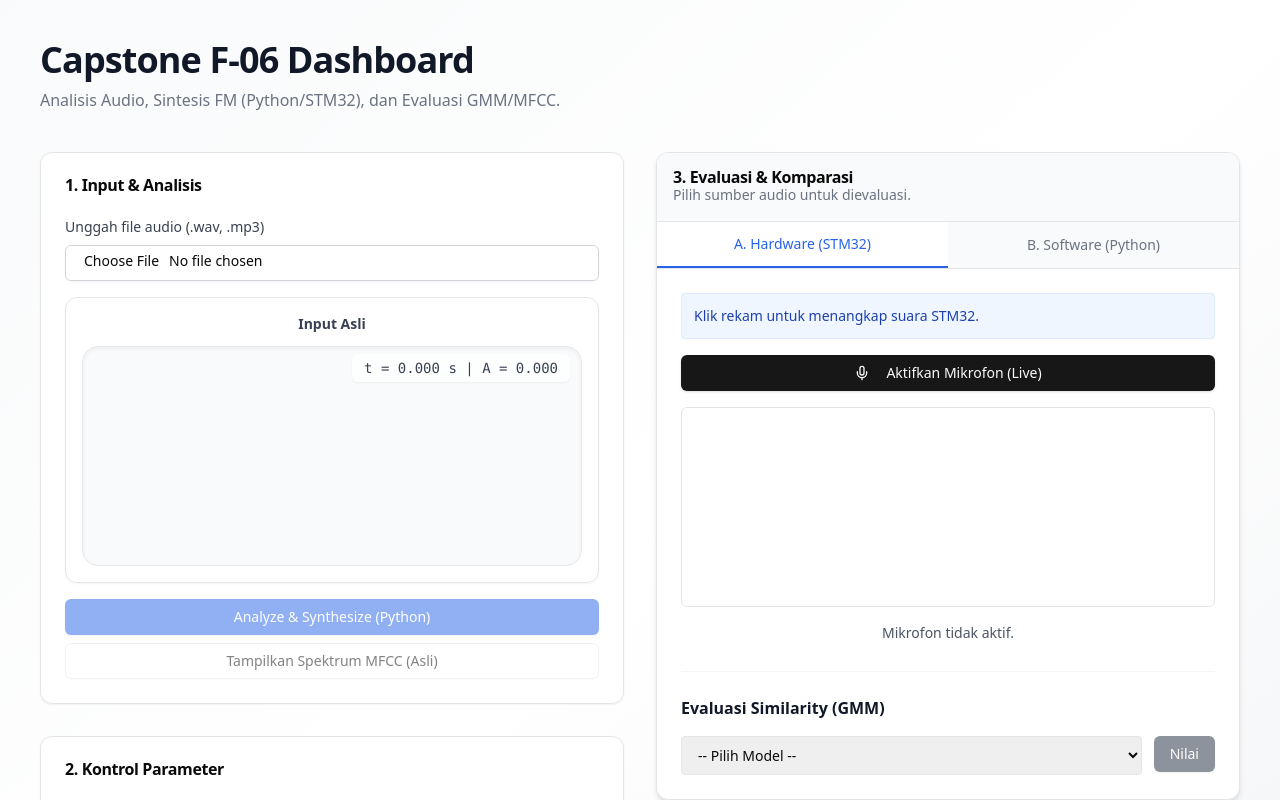
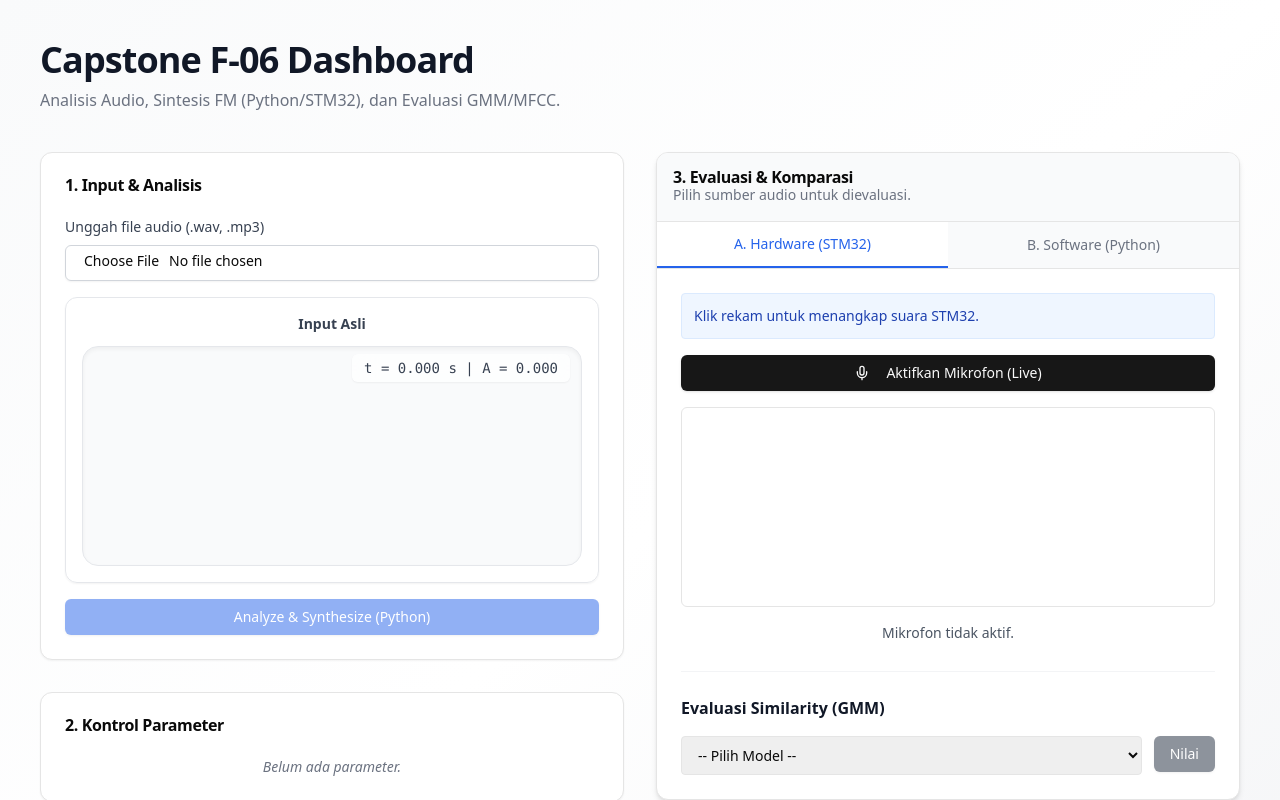
Before and after one commit to hafidhhusna/capstone-f06-gamasynth, a Next.js app in the folder web/gamaasynth/: page / in a window 1280 px wide. Shown: the top 800 px of the page. Built offline with nearby package versions, Linux system fonts and the light colour scheme.

Commit message:
delete mfcc for real audio

```diff
--- a/web/gamaasynth/app/api/approx-params-send/route.ts
+++ b/web/gamaasynth/app/api/approx-params-send/route.ts
@@ -20,7 +20,7 @@ export async function POST(req: NextRequest) {
     const formDataPython = new FormData();
     formDataPython.append("file", buffer, { filename: file.name, contentType: file.type });
 
-    const fastapiRes = await fetch(`http://localhost:8080/synthesize/analyze`, {
+    const fastapiRes = await fetch(`${process.env.NEXT_PUBLIC_API_URL!}/synthesize/analyze`, {
       method: "POST",
       body: formDataPython as any,
     });
--- a/web/gamaasynth/app/page.tsx
+++ b/web/gamaasynth/app/page.tsx
@@ -41,7 +41,6 @@ export default function Dashboard() {
   const [inputFile, setInputFile] = useState<File | null>(null);
   const [inputAudioUrl, setInputAudioUrl] = useState<string | null>(null);
   const [fftReference, setFftReference] = useState<{ frequency: number[]; magnitude: number[] } | null>(null);
-  const [mfccDataRef, setMfccDataRef] = useState<number[][] | null>(null); // [BARU] Data MFCC Referensi
 
   // --- STATE: EVALUASI & KOMPARASI (TAB SYSTEM) ---
   const [activeEvalTab, setActiveEvalTab] = useState<"STM32" | "Python">("STM32");
@@ -99,7 +98,6 @@ export default function Dashboard() {
     const url = URL.createObjectURL(file);
     setInputAudioUrl(url);
     setInputFile(file);
-    setMfccDataRef(null); // Reset MFCC Ref saat upload baru
     toast({ title: "File diunggah", description: `${file.name} siap.` });
   };
 
@@ -137,6 +135,7 @@ export default function Dashboard() {
       formDataSynth.append("bp_bw", "0.25");
       formDataSynth.append("secondary_mod_ratio", "0.25");
       formDataSynth.append("detune_step", "0.0015");
+
       const resSynth = await fetch(`${process.env.NEXT_PUBLIC_API_URL!}/synthesize/synthesize`, {
         method: "POST",
         body: formDataSynth,
@@ -223,9 +222,6 @@ export default function Dashboard() {
     toast({ title: "Rekaman Selesai", description: "Siap dievaluasi." });
   };
 
-  // ---------------------
-  // FEATURE: EXTRACT MFCC (EVALUATION TABS)
-  // ---------------------
   const handleExtractMFCC = async () => {
     const targetFile = activeEvalTab === "STM32" ? liveRecordingFile : pythonSynthFile;
 
@@ -258,42 +254,6 @@ export default function Dashboard() {
       }
 
       toast({ title: "Sukses", description: `MFCC ${activeEvalTab} berhasil diekstrak.` });
-
-    } catch (err: any) {
-      toast({ title: "Gagal Ekstraksi", description: err.message, variant: "destructive" });
-    } finally {
-      setExtractingMfcc(false);
-    }
-  };
-
-  // ---------------------
-  // [BARU] FEATURE: EXTRACT MFCC (AUDIO ASLI)
-  // ---------------------
-  const handleExtractMFCCRef = async () => {
-    if (!inputFile) {
-      return toast({
-        title: "Tidak ada file input",
-        description: "Silakan upload file audio referensi dulu.",
-        variant: "destructive"
-      });
-    }
-
-    setExtractingMfcc(true);
-    try {
-      const formData = new FormData();
-      formData.append("file", inputFile);
-
-      const res = await fetch(`${process.env.NEXT_PUBLIC_API_URL!}/mfcc/extract_mfcc/`, {
-        method: "POST",
-        body: formData,
-      });
-
-      if (!res.ok) throw new Error(await res.text());
-
-      const result = await res.json();
-      setMfccDataRef(result.mfcc); // Simpan ke state MFCC Ref
-
-      toast({ title: "Sukses", description: "MFCC Audio Asli berhasil diekstrak." });
 
     } catch (err: any) {
       toast({ title: "Gagal Ekstraksi", description: err.message, variant: "destructive" });
@@ -348,30 +308,9 @@ export default function Dashboard() {
               <AudioUploader onUpload={handleUpload} />
               <WaveformViewer file={inputFile} label="Input Asli" />
               {inputAudioUrl && <audio controls src={inputAudioUrl} className="w-full mt-2" />}
-
-              <div className="space-y-2">
-                <Button onClick={handleAnalyze} disabled={!inputFile} className="w-full bg-blue-600 hover:bg-blue-700 text-white">
-                  Analyze & Synthesize (Python)
-                </Button>
-
-                {/* [BARU] Tombol MFCC Audio Asli */}
-                <Button
-                  variant="outline"
-                  onClick={handleExtractMFCCRef}
-                  disabled={!inputFile || extractingMfcc}
-                  className="w-full"
-                >
-                  {extractingMfcc ? "Mengekstrak..." : "Tampilkan Spektrum MFCC (Asli)"}
-                </Button>
-              </div>
-
-              {/* [BARU] Heatmap MFCC Audio Asli */}
-              {mfccDataRef && (
-                <div className="mt-4 animate-in fade-in">
-                  <MFCCHeatmap data={mfccDataRef} title="MFCC Spectrum: Audio Asli" />
-                </div>
-              )}
-
+              <Button onClick={handleAnalyze} disabled={!inputFile} className="w-full bg-blue-600 hover:bg-blue-700 text-white">
+                Analyze & Synthesize (Python)
+              </Button>
             </CardContent>
           </Card>
 
```
